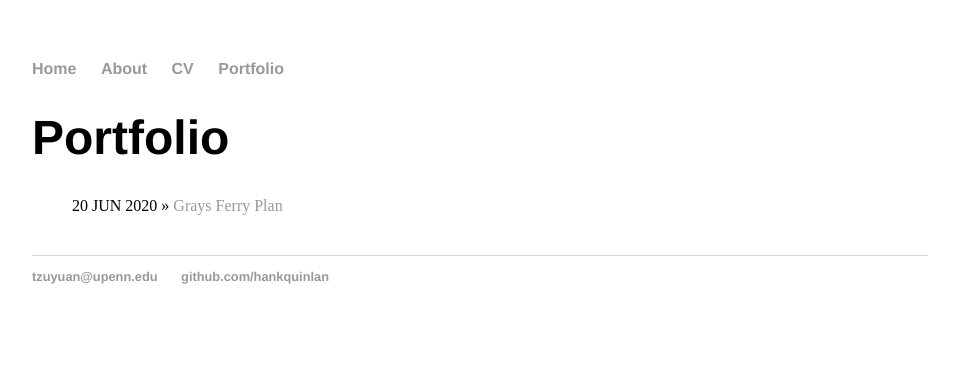
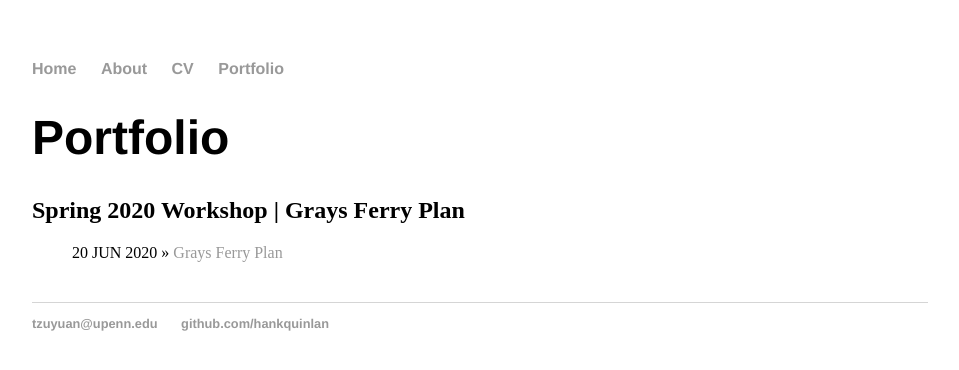
Before and after one commit to tzuyuanw/tzuyuanw.github.io, a Jekyll site: the page built from blog/index.html, in a window 1280 px wide. Shown: the top 370 px of the page, without its empty margins (160-1119 px from the left). Built offline with Jekyll 4.4.1, drawn with Linux system fonts in a browser that asks for light colours.

Commit message:
Update index.html

```diff
--- a/blog/index.html
+++ b/blog/index.html
@@ -3,7 +3,14 @@ layout: default
 title: Portfolio
 ---
 	<h1>{{ page.title }}</h1>
+<div class ="blurb">
+	<h2>Spring 2020 Workshop | Grays Ferry Plan</h2>
+</div>
+
+
+
 	<ul class="posts">
+
 		<li><span>20 JUN 2020</span> &raquo; <a href="/blog/graysferryplan" title="Grays Ferry Plan">
 			Grays Ferry Plan</a></li>
 
```
